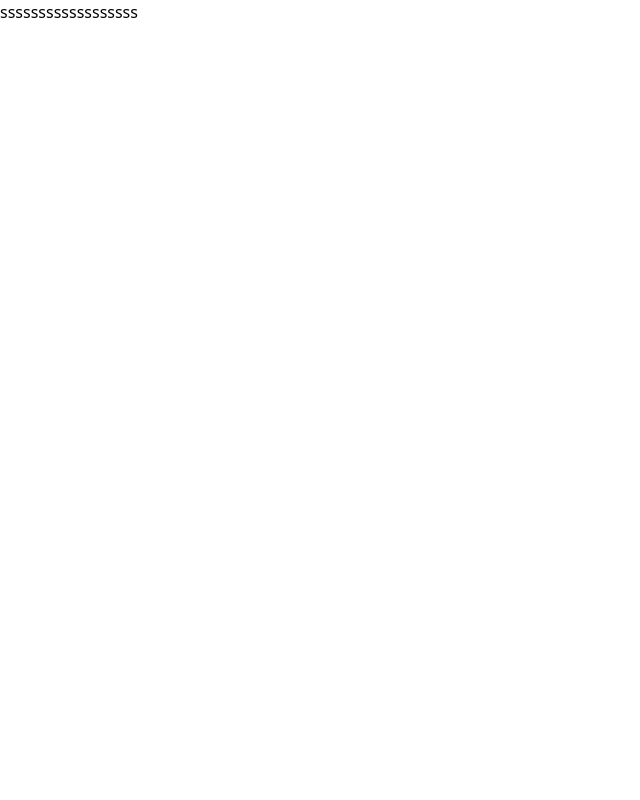
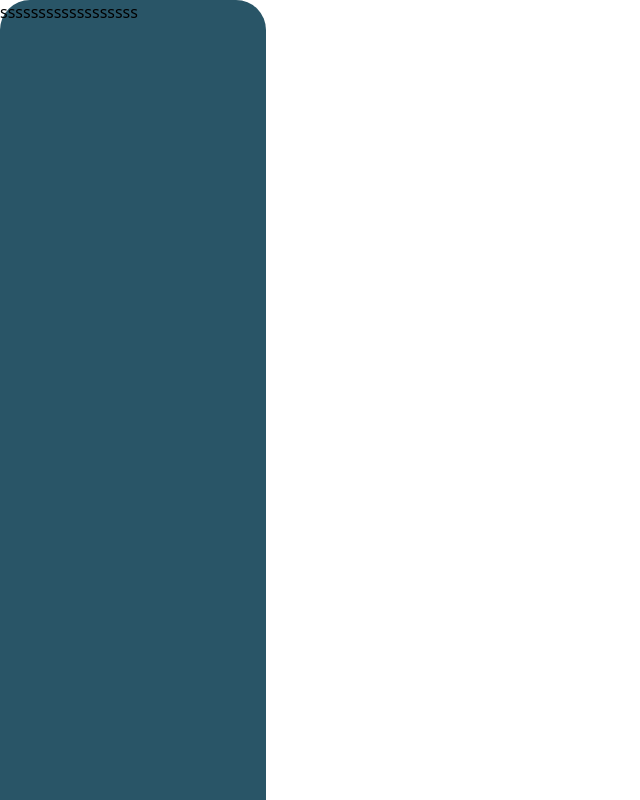
Before and after one commit to DoctorAid/doctoraid-main, a React (Vite) app in the folder doctors-dashboard/: page / in a window 1280 px wide. Shown: the top 800 px of the page, without its empty margins (0-640 px from the left). Built offline with nearby package versions, Linux system fonts and the light colour scheme.

Commit message:
navigation background colour added

```diff
--- a/doctors-dashboard/src/assets/components/Navigation.jsx
+++ b/doctors-dashboard/src/assets/components/Navigation.jsx
@@ -3,7 +3,7 @@ import React from 'react'
 function Navigation() {
   return (
     <div>
-        <div className="w-[266px] h-[1078px] bg-[#e1e1e2] rounded-[30px]">
+        <div className="w-[266px] h-[1078px] bg-[#295567] rounded-[30px]">
 
 
             ssssssssssssssssss
--- a/doctors-dashboard/tailwind.config.js
+++ b/doctors-dashboard/tailwind.config.js
@@ -1,6 +1,8 @@
 /** @type {import('tailwindcss').Config} */
 export default {
-  content: [],
+  content: [
+    "./index.css",
+    "./src/**/*.{js,ts,jsx,tsx}",],
   theme: {
     extend: {},
   },
```
